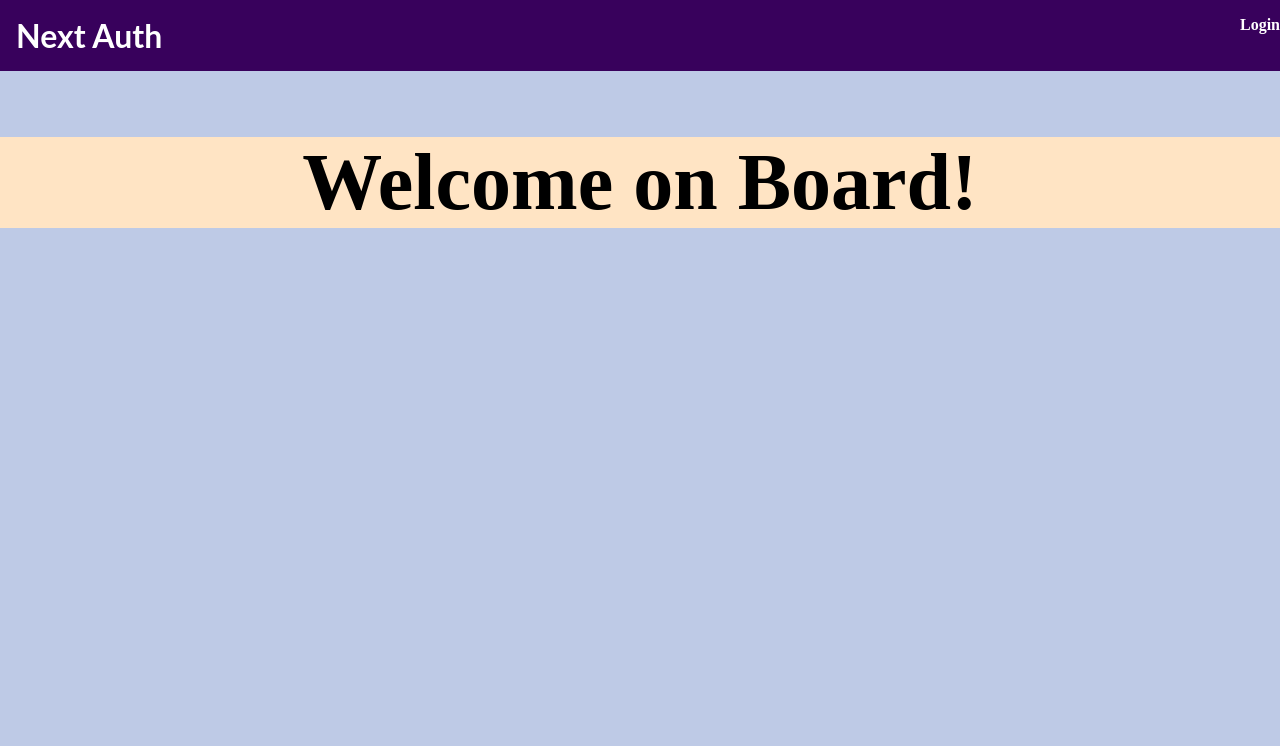
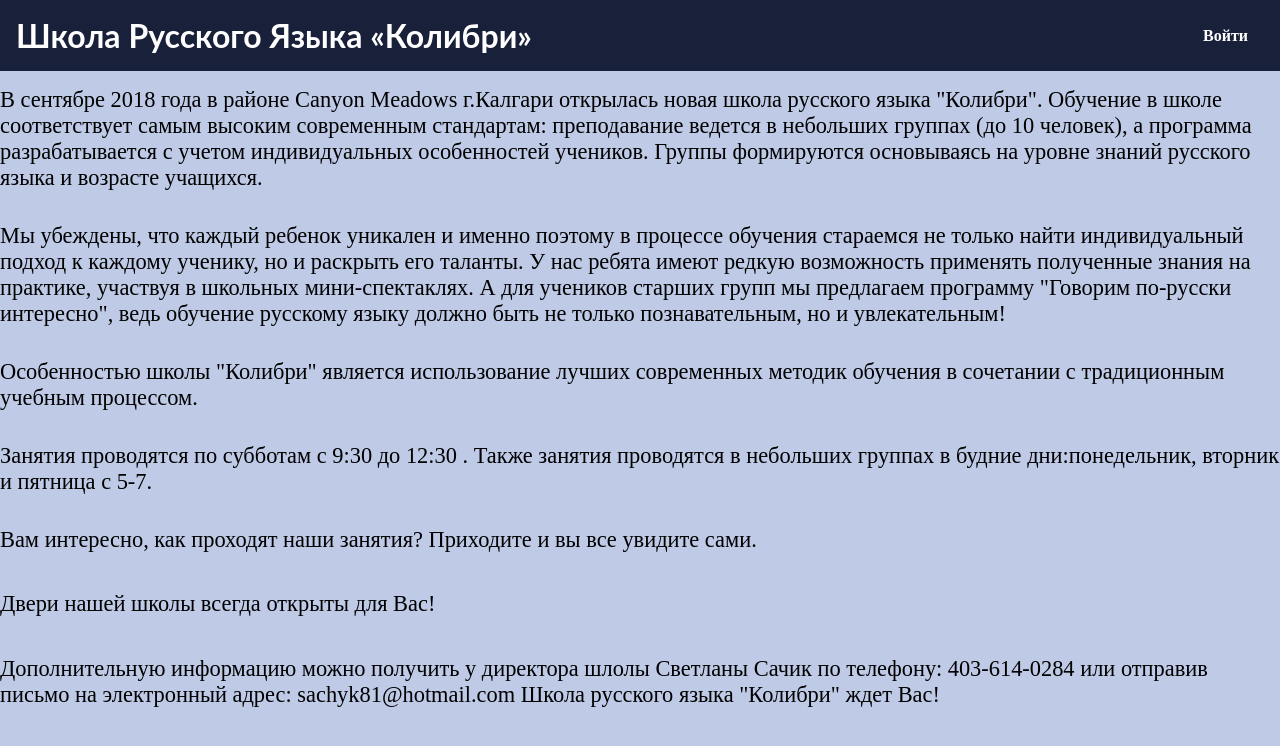
Before and after one commit to Belyayev/kolibri, a Next.js app: page / in a window 1280 px wide. Shown: the top 746 px of the page. Built offline with nearby package versions, Linux system fonts and the light colour scheme; no server answers.

Commit message:
switched to russian

```diff
--- a/components/layout/main-navigation.js
+++ b/components/layout/main-navigation.js
@@ -1,7 +1,7 @@
-import Link from 'next/link';
-import { useSession, signOut } from 'next-auth/client';
+import Link from "next/link";
+import { useSession, signOut } from "next-auth/client";
 
-import classes from './main-navigation.module.css';
+import classes from "./main-navigation.module.css";
 
 function MainNavigation() {
   const [session, loading] = useSession();
@@ -12,26 +12,26 @@ function MainNavigation() {
 
   return (
     <header className={classes.header}>
-      <Link href='/'>
+      <Link href="/">
         <a>
-          <div className={classes.logo}>Next Auth</div>
+          <div className={classes.logo}>Школа Русского Языка «Колибри»</div>
         </a>
       </Link>
       <nav>
         <ul>
           {!session && !loading && (
             <li>
-              <Link href='/auth'>Login</Link>
+              <Link href="/auth">Войти</Link>
             </li>
           )}
           {session && (
             <li>
-              <Link href='/profile'>Profile</Link>
+              <Link href="/profile">Профиль</Link>
             </li>
           )}
           {session && (
             <li>
-              <button onClick={logoutHandler}>Logout</button>
+              <button onClick={logoutHandler}>Выйти</button>
             </li>
           )}
         </ul>
--- a/components/layout/main-navigation.module.css
+++ b/components/layout/main-navigation.module.css
@@ -1,8 +1,8 @@
 .header {
   display: flex;
-  width: 100%;
-  background-color: #38015c;
+  background-color: rgb(25, 32, 58);
   justify-content: space-between;
+  align-items: center;
   padding: 1rem;
 }
 
--- a/components/starting-page/starting-page.js
+++ b/components/starting-page/starting-page.js
@@ -1,12 +1,47 @@
-import classes from './starting-page.module.css';
+import classes from "./starting-page.module.css";
 
 function StartingPageContent() {
   // Show Link to Login page if NOT auth
 
   return (
-    <section className={classes.starting}>
-      <h1>Welcome on Board!</h1>
-    </section>
+    <div className={classes.section}>
+      <p className={classes.paragraph}>
+        В сентябре 2018 года в районе Canyon Meadows г.Калгари открылась новая
+        школа русского языка "Колибри". Обучение в школе соответствует самым
+        высоким современным стандартам: преподавание ведется в небольших группах
+        (до 10 человек), а программа разрабатывается с учетом индивидуальных
+        особенностей учеников. Группы формируются основываясь на уровне знаний
+        русского языка и возрасте учащихся.
+      </p>
+      <p className={classes.paragraph}>
+        Мы убеждены, что каждый ребенок уникален и именно поэтому в процессе
+        обучения стараемся не только найти индивидуальный подход к каждому
+        ученику, но и раскрыть его таланты. У нас ребята имеют редкую
+        возможность применять полученные знания на практике, участвуя в школьных
+        мини-спектаклях. А для учеников старших групп мы предлагаем программу
+        "Говорим по-русски интересно", ведь обучение русскому языку должно быть
+        не только познавательным, но и увлекательным!
+      </p>
+      <p className={classes.paragraph}>
+        Особенностью школы "Колибри" является использование лучших современных
+        методик обучения в сочетании с традиционным учебным процессом.
+      </p>
+      <p className={classes.paragraph}>
+        Занятия проводятся по субботам с 9:30 до 12:30 . Также занятия
+        проводятся в небольших группах в будние дни:понедельник, вторник и
+        пятница с 5-7.
+      </p>
+      <p className={classes.paragraph}>
+        Вам интересно, как проходят наши занятия? Приходите и вы все увидите
+        сами.
+      </p>
+      <p>Двери нашей школы всегда открыты для Вас!</p>
+      <p className={classes.paragraph}>
+        Дополнительную информацию можно получить у директора шлолы Светланы
+        Сачик по телефону: 403-614-0284 или отправив письмо на электронный
+        адрес: sachyk81@hotmail.com Школа русского языка "Колибри" ждет Вас!
+      </p>
+    </div>
   );
 }
 
--- a/components/starting-page/starting-page.module.css
+++ b/components/starting-page/starting-page.module.css
@@ -1,9 +1,11 @@
-.starting {
-  margin: 3rem auto;
-  text-align: center;
-  background-color: bisque;
+.section {
+  display: flex;
+  flex-direction: column;
+  font-size: 1.4rem;
+  max-width: 80rem;
+  margin: auto;
 }
 
-.starting h1 {
-  font-size: 5rem;
+.paragraph {
+  margin: 1rem 0;
 }
--- a/pages/app.module.css
+++ b/pages/app.module.css
@@ -2,5 +2,4 @@
   display: flex;
   flex-direction: column;
   height: 100vh;
-  /* background-color: aquamarine; */
 }
```
Also changed, not shown: components/auth/auth-form.js (+19 -19 lines), components/profile/profile-form.js (+8 -8 lines), components/profile/user-profile.js (+7 -7 lines).
